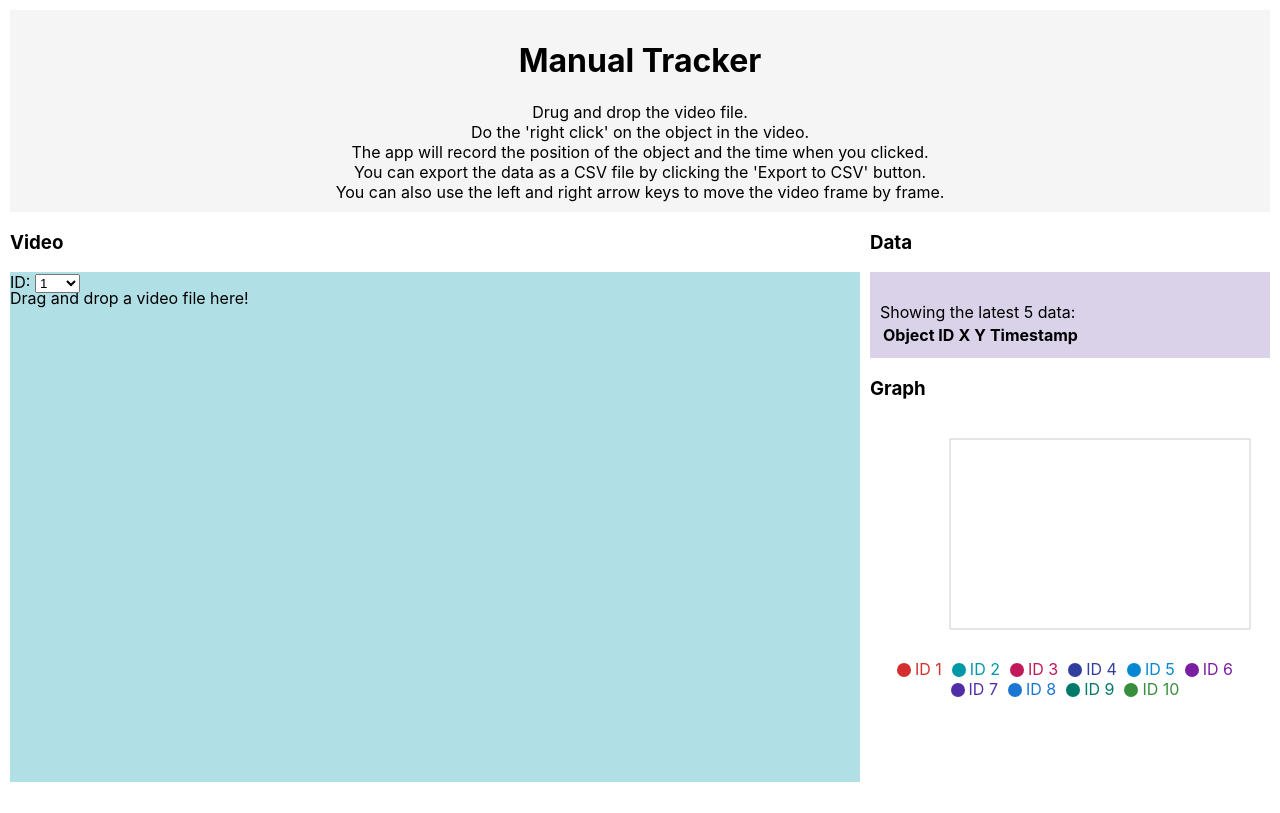
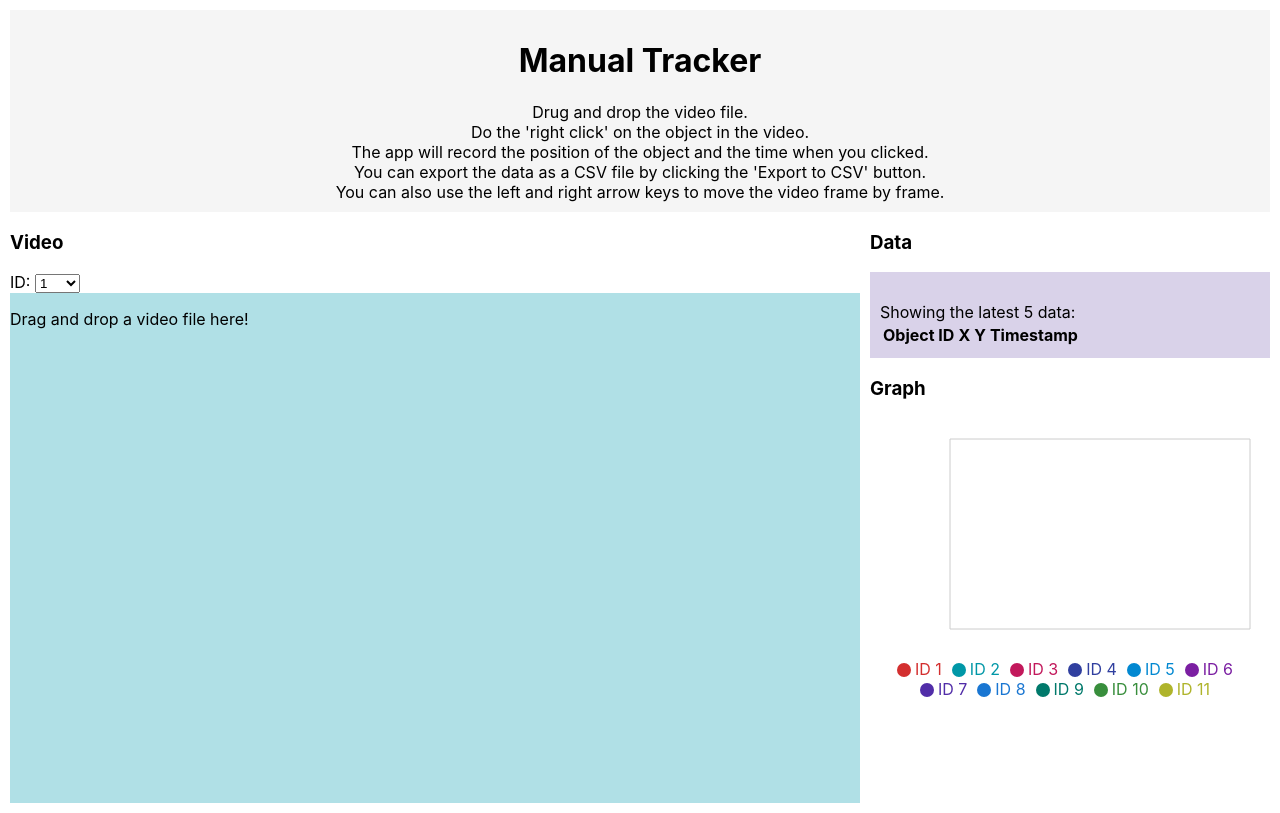
Before and after one commit to RyogaOTAKE/ManualTrackerApp, a React (Create React App) app in the folder manual-tracker/: page / in a window 1280 px wide. Built offline with nearby package versions, Linux system fonts and the light colour scheme.

Commit message:
ID の部分の修正

```diff
--- a/manual-tracker/src/TrackingGraph.tsx
+++ b/manual-tracker/src/TrackingGraph.tsx
@@ -26,6 +26,7 @@ const TrackingGraph: React.FC<TrackingGraphProps> = ({ clickData }) => {
         8: '#1976D2', // blue
         9: '#00796B', // teal
         10: '#388E3C', // green
+        11: '#AFB42B', // lime
     };
 
     return (
--- a/manual-tracker/src/VideoPlayer.tsx
+++ b/manual-tracker/src/VideoPlayer.tsx
@@ -87,6 +87,16 @@ const VideoPlayer: React.FC<VideoPlayerProps> = ({ onVideoClick, changeVideoName
     return (
         <div>
             <h3>Video</h3>
+            <div style={{ position: 'relative', top: 0, left: 0, right: 0 }}>
+                <label htmlFor="idSelect">ID: </label>
+                <select id="idSelect" value={selectedId} onChange={handleIdChange}>
+                    {Array.from({ length: 100 }, (_, i) => i + 1).map((number) => (
+                        <option key={number} value={number}>
+                            {number}
+                        </option>
+                    ))}
+                </select>
+            </div>
             <div
                 onDragOver={handleDragOver}
                 onDrop={handleDrop}
@@ -100,16 +110,6 @@ const VideoPlayer: React.FC<VideoPlayerProps> = ({ onVideoClick, changeVideoName
                     paddingBottom: '60%',
                 }}
             >
-                <div style={{ position: 'absolute', top: 0, left: 0, right: 0 }}>
-                    <label htmlFor="idSelect">ID: </label>
-                    <select id="idSelect" value={selectedId} onChange={handleIdChange}>
-                        {Array.from({ length: 100 }, (_, i) => i + 1).map((number) => (
-                            <option key={number} value={number}>
-                                {number}
-                            </option>
-                        ))}
-                    </select>
-                </div>
                 {videoSrc ? (
                     <video
                         ref={videoRef}
@@ -119,7 +119,7 @@ const VideoPlayer: React.FC<VideoPlayerProps> = ({ onVideoClick, changeVideoName
                             top: '50%', // 上から50%の位置に配置
                             left: '50%', // 左から50%の位置に配置
                             transform: 'translate(-50%, -50%)', // 中心に配置するために位置を調整
-                            width: '100%', // 親要素に対して100%の幅
+                            width: '80%', // 親要素に対して80%の幅
                             height: 'auto', // オリジナルのアスペクト比を保つ
                         }}
                         onContextMenu={handleContextMenu}
```
